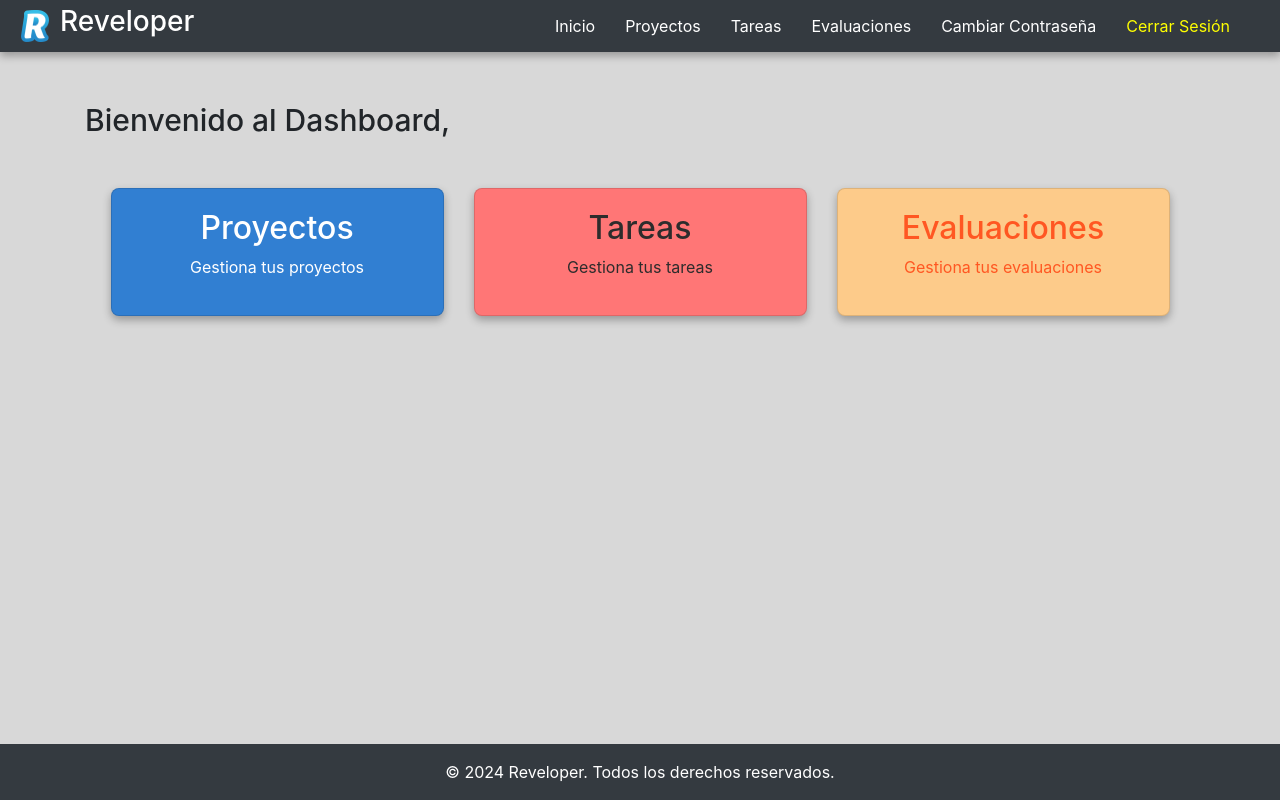
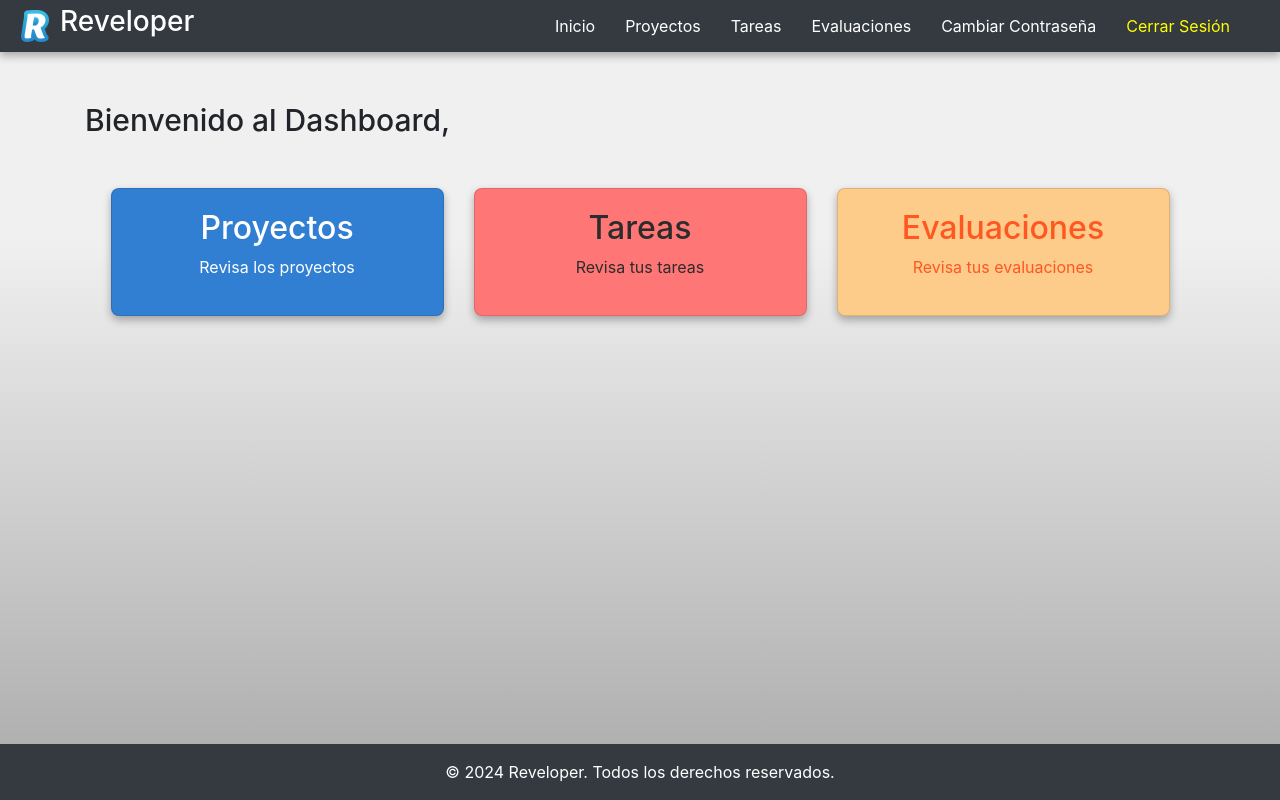
Before and after one commit to REGGDIS/reveloper, a Django app: template Reveloper/templates/home.html in a window 1280 px wide. Run offline with Django 5.2, Linux system fonts and the light colour scheme; the template is opened without the code that fills it, so the values that code supplies are empty; some libraries are stand-ins or nearby versions.

Commit message:
Actualización del fondo con degradado de gris claro a gris oscuro

```diff
--- a/Reveloper/static/css/dashboard.css
+++ b/Reveloper/static/css/dashboard.css
@@ -1,7 +1,16 @@
 /* Estilos generales */
 body {
   font-family: Arial, sans-serif;
-  background-color: #d8d8d8 !important;
+  background: linear-gradient(
+    to bottom,
+    #f0f0f0 30%,
+    #a9a9a9 100%
+  ) !important; /* Degradado de gris claro a gris oscuro */
+  background-size: cover;
+  background-position: center;
+  background-repeat: no-repeat;
+  background-attachment: fixed;
+  color: #ffffff; /* Asegurar que el texto sea legible */
 }
 
 /* Estilos para el encabezado */
--- a/Reveloper/templates/home.html
+++ b/Reveloper/templates/home.html
@@ -9,15 +9,15 @@
     <div class="cards">
         <a href="{% url 'proyectos' %}" class="card card-proyectos">
             <h2>Proyectos</h2>
-            <p>Gestiona tus proyectos</p>
+            <p>Revisa los proyectos</p>
         </a>
         <a href="{% url 'tareas_por_desarrollar' %}" class="card card-tareas">
             <h2>Tareas</h2>
-            <p>Gestiona tus tareas</p>
+            <p>Revisa tus tareas</p>
         </a>
         <a href="{% url 'evaluaciones' %}" class="card card-evaluaciones">
             <h2>Evaluaciones</h2>
-            <p>Gestiona tus evaluaciones</p>
+            <p>Revisa tus evaluaciones</p>
         </a>
     </div>
 
```
